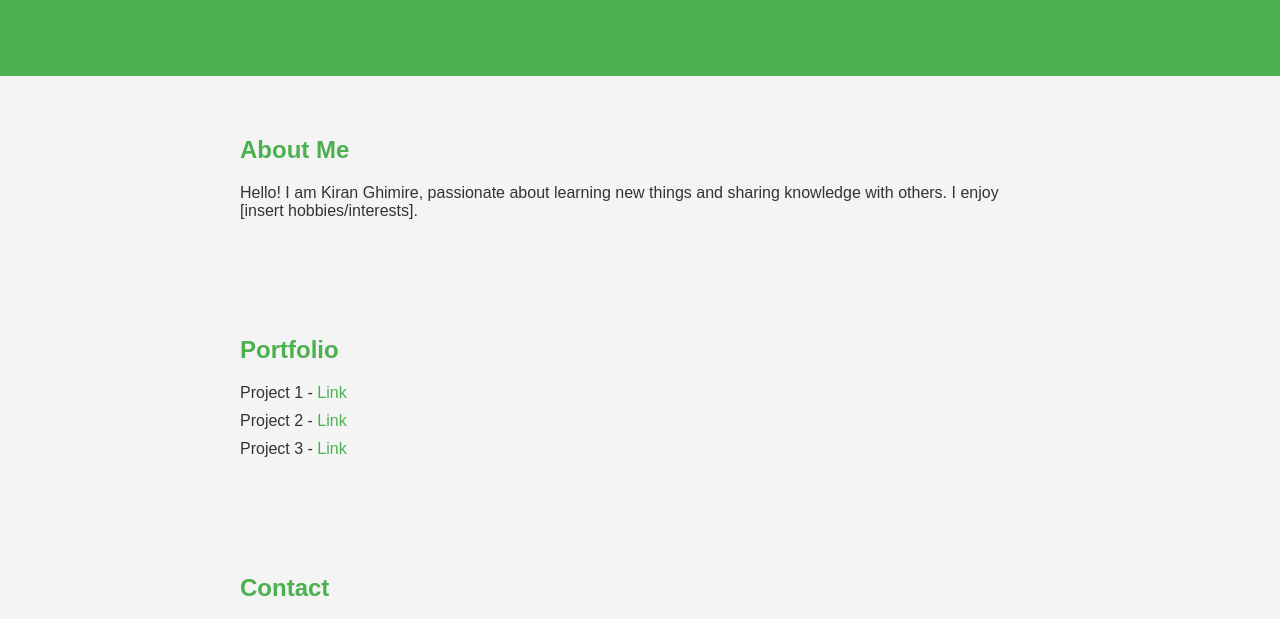
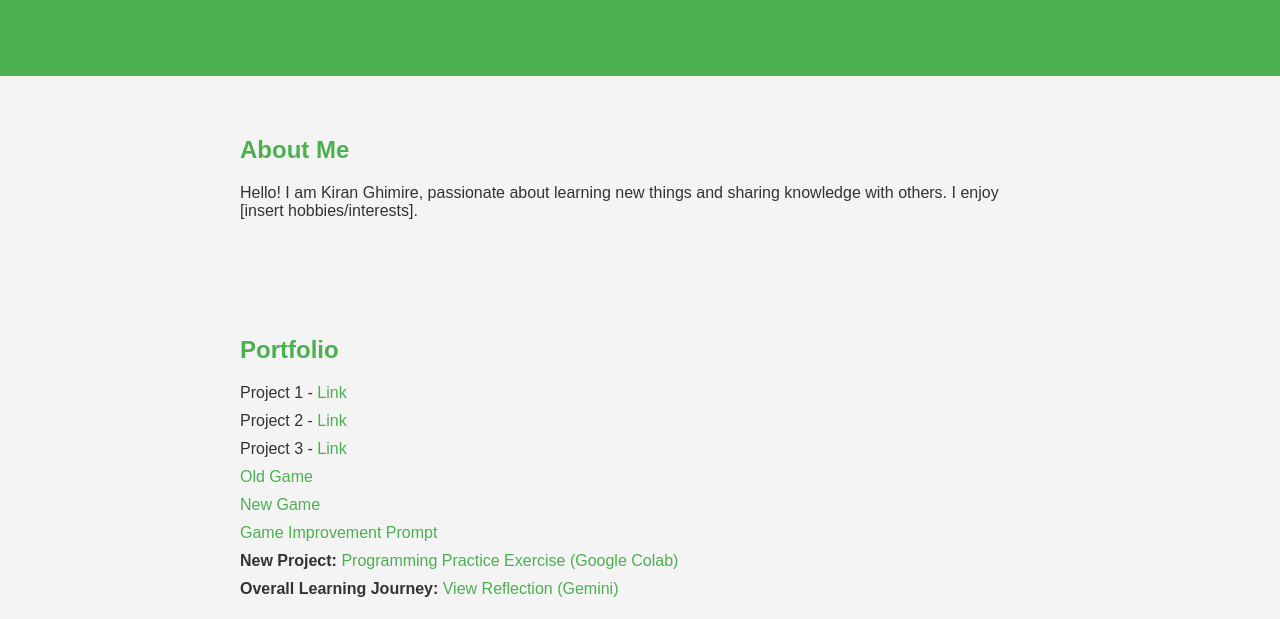
Before and after one commit to kiranG11/kiranghimirewebsite, a plain HTML site: page index.html in a window 1280 px wide. Shown: the part 159-778 px from the top of the page. Drawn offline with Linux system fonts and the light colour scheme.

Commit message:
Update portfolio section with new project links
Added links to old and new games, game improvement prompt, and programming practice exercise.

```diff
--- a/index.html
+++ b/index.html
@@ -1,8 +1,8 @@
 <!DOCTYPE html>
 <html lang="en">
 <head>
-    <meta charset="UTF-8">
-    <meta name="viewport" content="width=device-width, initial-scale=1.0">
+<meta charset="utf-8"/>
+<meta content="width=device-width, initial-scale=1.0" name="viewport"/>
 <title>Kiran Ghimire</title>
 <style>
         body {
@@ -53,35 +53,34 @@
     </style>
 </head>
 <body>
-
 <header>
 <h1>Kiran Ghimire</h1>
 <p>Welcome to my personal website!</p>
 </header>
-
 <section>
 <h2>About Me</h2>
 <p>Hello! I am Kiran Ghimire, passionate about learning new things and sharing knowledge with others. I enjoy [insert hobbies/interests].</p>
 </section>
-
 <section>
 <h2>Portfolio</h2>
 <ul>
 <li>Project 1 - <a href="#">Link</a></li>
 <li>Project 2 - <a href="#">Link</a></li>
 <li>Project 3 - <a href="#">Link</a></li>
+<li><a href="https://kirang11.github.io/kiranghimirewebsite/game.html">Old Game</a></li>
+<li><a href="https://kirang11.github.io/kiranghimirewebsite/newgame.html">New Game</a></li>
+<li><a href="https://docs.google.com/document/d/1zW1raNGM7sFa_WkJWRUO51iqRw_vf8ngBf0LeHJ9_70/edit?usp=drivesdk">Game Improvement Prompt</a></li>
+<li><strong>New Project:</strong> <a href="https://colab.research.google.com/drive/1jnKbZusinIYwVVFKGl6fjWOeLMy7h2Jt?usp=sharing" target="_blank">Programming Practice Exercise (Google Colab)</a></li>
+<li><strong>Overall Learning Journey:</strong> <a href="https://gemini.google.com/share/c5dc653c772a" target="_blank">View Reflection (Gemini)</a></li>
 </ul>
 </section>
-
 <section>
 <h2>Contact</h2>
 <p>Email: <a href="mailto:kiran@example.com">kiran@example.com</a></p>
 <p>LinkedIn: <a href="#">Profile Link</a></p>
 </section>
-
 <footer>
-        &copy; 2025 Kiran Ghimire
+        © 2025 Kiran Ghimire
     </footer>
-
 </body>
 </html>
```
Lines whose indentation alone changed are shown as unchanged.
